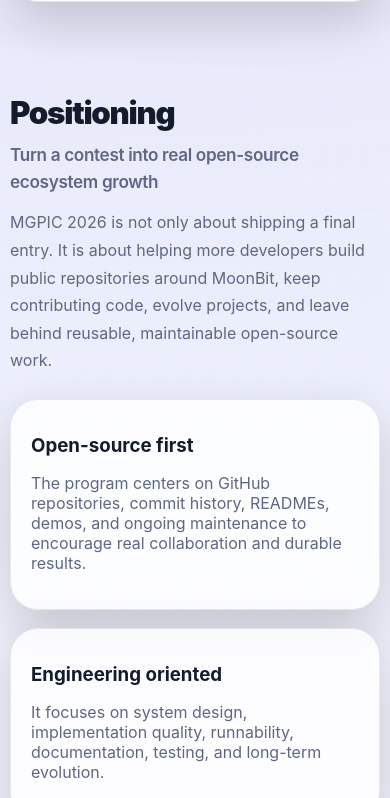
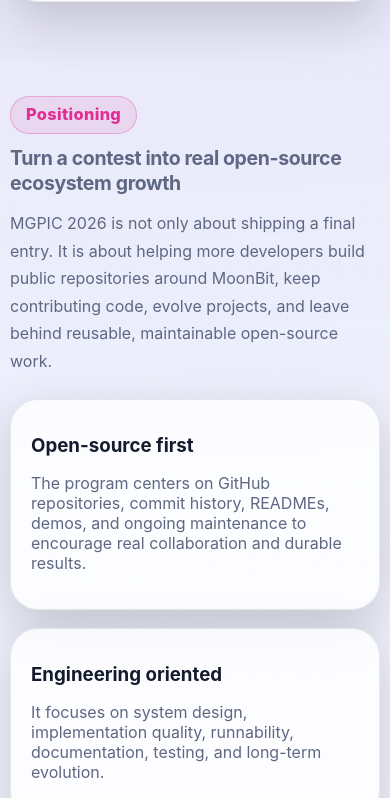
Before and after one commit to zongen01/MGPIC2026, a plain HTML site: page index.html in a window 390 px wide. Shown: the part 2837-3635 px from the top of the page. Drawn offline with Linux system fonts and the light colour scheme.

Commit message:
style: enlarge section labels and reduce section headlines

```diff
--- a/site-assets/styles.css
+++ b/site-assets/styles.css
@@ -741,17 +741,17 @@
 }
 
 .section-head > .eyebrow {
-  min-height: auto;
-  padding: 0;
-  margin: 0 0 12px;
-  border: 0;
-  border-radius: 0;
-  background: none;
-  color: var(--text);
-  font-size: clamp(28px, 3vw, 42px);
-  font-weight: 900;
-  line-height: 1.08;
-  letter-spacing: -0.04em;
+  min-height: 42px;
+  padding: 0 18px;
+  margin: 0 0 14px;
+  border-radius: 999px;
+  background: var(--primary-soft);
+  border: 1px solid color-mix(in srgb, var(--primary) 30%, transparent);
+  color: var(--primary);
+  font-size: clamp(16px, 1.6vw, 20px);
+  font-weight: 800;
+  line-height: 1;
+  letter-spacing: 0.02em;
   text-transform: none;
 }
 
@@ -759,9 +759,9 @@
   margin: 0;
   max-width: 42ch;
   color: var(--text-soft);
-  font-size: clamp(18px, 1.7vw, 24px);
-  font-weight: 600;
-  line-height: 1.55;
+  font-size: clamp(18px, 2.2vw, 32px);
+  font-weight: 700;
+  line-height: 1.28;
   letter-spacing: -0.02em;
 }
 
@@ -1051,14 +1051,16 @@
   }
 
   .section-head > .eyebrow {
-    margin-bottom: 10px;
-    font-size: clamp(24px, 8vw, 34px);
-    line-height: 1.12;
+    min-height: 38px;
+    padding: 0 15px;
+    margin-bottom: 12px;
+    font-size: clamp(14px, 4.2vw, 18px);
+    line-height: 1;
   }
 
   .section-head h2 {
-    font-size: clamp(16px, 4.4vw, 20px);
-    line-height: 1.6;
+    font-size: clamp(18px, 5vw, 26px);
+    line-height: 1.3;
   }
 
   .hero-banner {
--- a/styles.css
+++ b/styles.css
@@ -741,17 +741,17 @@
 }
 
 .section-head > .eyebrow {
-  min-height: auto;
-  padding: 0;
-  margin: 0 0 12px;
-  border: 0;
-  border-radius: 0;
-  background: none;
-  color: var(--text);
-  font-size: clamp(28px, 3vw, 42px);
-  font-weight: 900;
-  line-height: 1.08;
-  letter-spacing: -0.04em;
+  min-height: 42px;
+  padding: 0 18px;
+  margin: 0 0 14px;
+  border-radius: 999px;
+  background: var(--primary-soft);
+  border: 1px solid color-mix(in srgb, var(--primary) 30%, transparent);
+  color: var(--primary);
+  font-size: clamp(16px, 1.6vw, 20px);
+  font-weight: 800;
+  line-height: 1;
+  letter-spacing: 0.02em;
   text-transform: none;
 }
 
@@ -759,9 +759,9 @@
   margin: 0;
   max-width: 42ch;
   color: var(--text-soft);
-  font-size: clamp(18px, 1.7vw, 24px);
-  font-weight: 600;
-  line-height: 1.55;
+  font-size: clamp(18px, 2.2vw, 32px);
+  font-weight: 700;
+  line-height: 1.28;
   letter-spacing: -0.02em;
 }
 
@@ -1051,14 +1051,16 @@
   }
 
   .section-head > .eyebrow {
-    margin-bottom: 10px;
-    font-size: clamp(24px, 8vw, 34px);
-    line-height: 1.12;
+    min-height: 38px;
+    padding: 0 15px;
+    margin-bottom: 12px;
+    font-size: clamp(14px, 4.2vw, 18px);
+    line-height: 1;
   }
 
   .section-head h2 {
-    font-size: clamp(16px, 4.4vw, 20px);
-    line-height: 1.6;
+    font-size: clamp(18px, 5vw, 26px);
+    line-height: 1.3;
   }
 
   .hero-banner {
```
